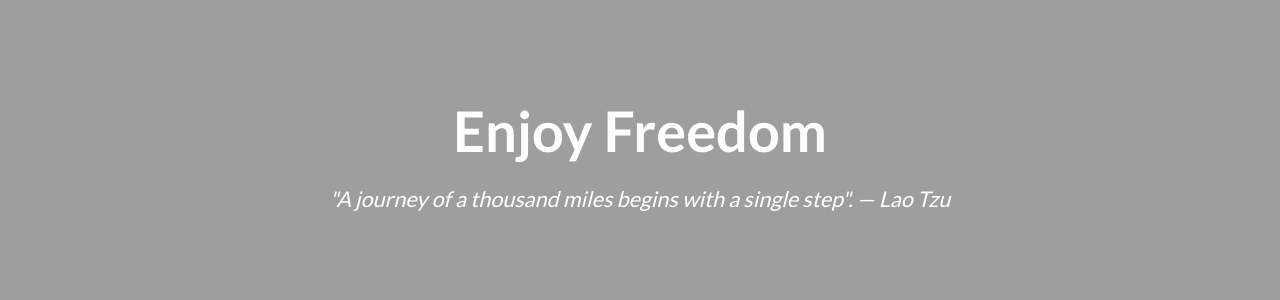
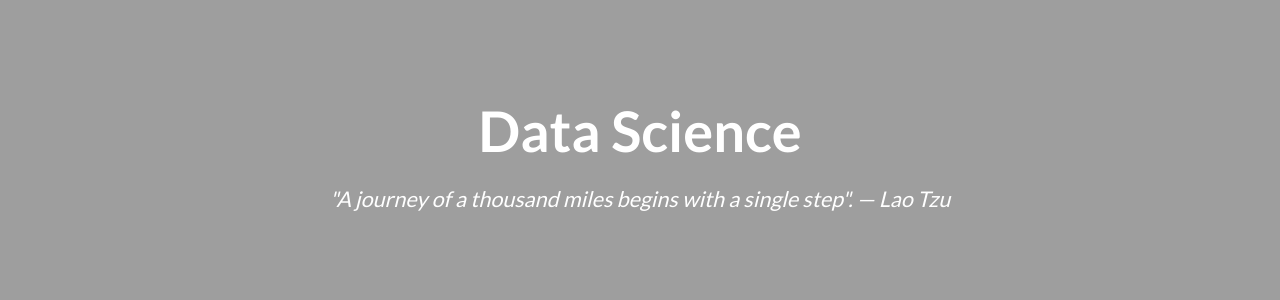
Before and after one commit to ganeshmandarapu/Projects, a Jekyll site: the page built from index.html, in a window 1280 px wide. Shown: the part 194-494 px from the top of the page. Built offline with Jekyll 4.4.1, drawn with Linux system fonts in a browser that asks for light colours; the list of posts is cut into pages by our own code.

Commit message:
Update banner.html

```diff
--- a/_includes/banner.html
+++ b/_includes/banner.html
@@ -2,7 +2,7 @@
 <section id="banner" data-vide-bg="{{site.baseurl}}/assets/video/{% if site.video %}{{ site.video }}{% endif %}" data-vide-options="posterType: jpg, loop: true, muted: false, position: 50% 50%">
   <div class="wrapper">
     <div class="content">
-      <h1 class="title">{% if site.banner-title %}{{ site.banner-title }}{% else %}Enjoy Freedom{% endif %}</h1>
+      <h1 class="title">{% if site.banner-title %}{{ site.banner-title }}{% else %}Data Science{% endif %}</h1>
       <h2 class="sub_title">{% if site.banner-desc %}{{ site.banner-desc }}{% else %}"A journey of a thousand miles begins with a single step". — Lao Tzu{% endif %}</h2>
     </div>
   </div>
```
